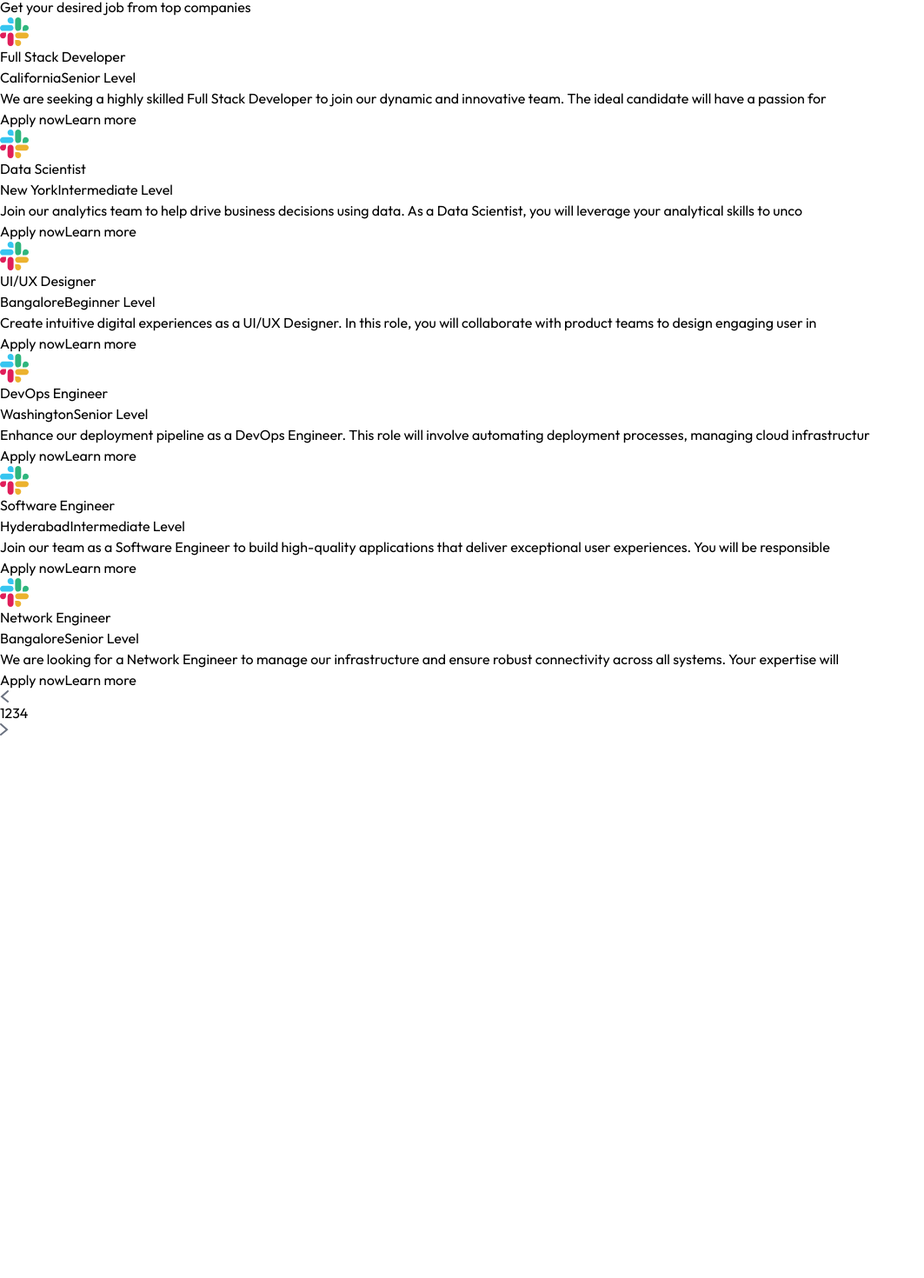
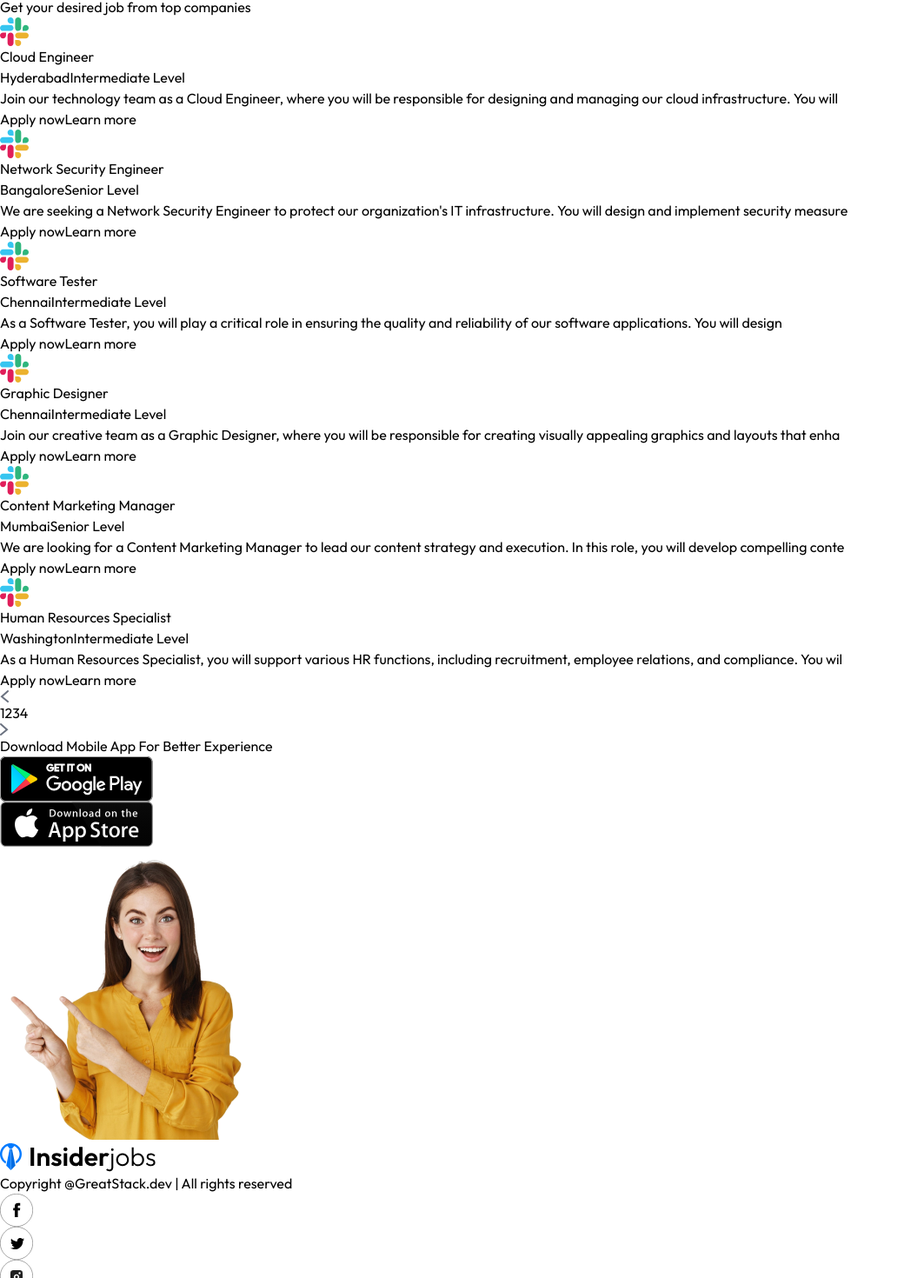
Before and after one commit to hrsthkur/job-portal, a React (Vite) app in the folder client/: page / in a window 1280 px wide. Shown: the part 1305-2775 px from the top of the page at 87% size, without its empty margins (0-1063 px from the left). Before the commit the page ends 2151 px from the top, so only its background shows below. Built offline with nearby package versions, Linux system fonts and the light colour scheme; no server answers.

Commit message:
added footer and filter functionality

```diff
--- /dev/null
+++ b/client/src/components/Appdownload.jsx
@@ -0,0 +1,26 @@
+import React from 'react'
+import { assets } from '../assets/assets'
+
+const Appdownload = () => {
+  return (
+    <div className='container px-4 2xl:px-20 mx-auto my-20'>
+        <div className='relative bg-gradient-to-r from-violet-50 to-purple-50 p-12 sm:p-24 lg:p-32 rounded-lg'>
+            <div>
+                <h1 className='text-2xl sm:text-4xl font-bold mb-8 max-w-md'>Download Mobile App For Better Experience</h1>
+                <div className='flex gap-4'>
+                    <a href="#" className='inline-block'>
+                        <img className='h-12' src={assets.play_store} alt="" />
+                    </a>
+                    <a href="#" className='inline-block'>
+                        <img className='h-12' src={assets.app_store} alt="" />
+                    </a>
+                </div>
+            </div>
+                  <img className='absolute w-80 right-0 bottom-0 mr-32 max-lg:hidden' src={assets.app_main_img} alt="" />
+        </div>
+
+    </div>
+  )
+}
+
+export default Appdownload
--- /dev/null
+++ b/client/src/components/Footer.jsx
@@ -0,0 +1,19 @@
+import React from 'react'
+import { assets } from '../assets/assets'
+
+const Footer = () => {
+  return (
+    <div className='container px-4 2xl:px-20 mx-auto flex items-center justify-between'>
+        <img src={assets.logo} alt="" />
+        <p className='flex-1 border-1 border-gray-400 px-4 text-sm text-gray-500 max-sm:hidden'>Copyright @GreatStack.dev | All rights reserved</p>
+        <div className='flex gap-2.5'>
+            <img width={38}  src={assets.facebook_icon} alt="" />
+            <img width={38} src={assets.twitter_icon} alt="" />
+            <img width={38} src={assets.instagram_icon} alt="" />
+        </div>
+
+    </div>
+  )
+}
+
+export default Footer
--- a/client/src/components/JobListing.jsx
+++ b/client/src/components/JobListing.jsx
@@ -1,125 +1,195 @@
-import React, { useContext, useState } from 'react'
-import { AppContext } from '../context/AppContext'
-import { assets, JobCategories, JobLocations } from '../assets/assets'
-import JobCards from './JobCards'
+import React, { useContext, useEffect, useState } from "react";
+import { AppContext } from "../context/AppContext";
+import { assets, JobCategories, JobLocations } from "../assets/assets";
+import JobCards from "./JobCards";
+
+const JobListing = () => {
+  const { isSearched, searchFilter, setSearchFilter, jobs } =
+    useContext(AppContext);
+  const [showFilter, setShowFilter] = useState(false);
+  const [currentPage, setCurrentPage] = useState(1);
+  const [selectedCategories, setSelectedCategories] = useState([]);
+  const [selectedLocation, setSelectedLocation] = useState([]);
+
+  const [filteredJobs, setFilteredJobs] = useState(jobs);
+
+  const handleCategoryChange = (category) => {
+    setSelectedCategories((prev) =>
+      prev.includes(category)
+        ? prev.filter((c) => c !== category)
+        : [...prev, category]
+    );
+  };
+
+  const handleLocationChange = (location) => {
+    setSelectedLocation((prev) =>
+      prev.includes(location)
+        ? prev.filter((c) => c !== location)
+        : [...prev, location]
+    );
+  };
+
+  useEffect(()=>{
+
+    const matchesCategory = job => selectedCategories.length === 0 || selectedCategories.includes(job.category)
+
+    const matchesLocation = job => selectedLocation.length === 0 || selectedLocation.includes(job.location)
+
+    const matchesTitle = job => searchFilter.title === "" || job.title.toLowerCase().includes(searchFilter.title.toLowerCase())
+
+    const matchesSearchLocation = job => searchFilter.location === "" || job.location.toLowerCase().includes(searchFilter.location.toLowerCase())
 
 
 
+    const newFilteredJobs = jobs.slice().reverse().filter(
+        job => matchesCategory(job) && matchesLocation(job) && matchesTitle(job) && matchesSearchLocation(job)
+    )
 
-const JobListing = () => {
+        setFilteredJobs(newFilteredJobs)
+        setCurrentPage(1)
 
-    const {isSearched, searchFilter, setSearchFilter , jobs} = useContext(AppContext)
-    const [showFilter,setShowFilter] = useState(false);
-    const [currentPage , setCurrentPage] = useState(1);
-
+  },[jobs,selectedCategories,selectedLocation,searchFilter])
 
   return (
-    <div className='container 2xl:px-20 mx-auto flex flex-col lg:flex-row max-lg:space-y-8 py-8'>
-
+    <div className="container 2xl:px-20 mx-auto flex flex-col lg:flex-row max-lg:space-y-8 py-8">
       {/* sidebar */}
-        <div className='w-full lg:w-1/4 bg-white px-4'>
+      <div className="w-full lg:w-1/4 bg-white px-4">
         {/* Search filter from Hero component */}
-            {
-
-            isSearched && (searchFilter.title !== "" || searchFilter.location !== "") &&
-            (<>
-            <h3 className='font-medium text-lg mb-4'>Current Search</h3>
-            <div className='mb-4 text-gray-600'>
-                { searchFilter.title && (
-                    <span className='inline-flex items-center gap-2.5 bg-blue-50 border border-blue-200 px-4 py-1.5 rounded'>
+        {isSearched &&
+          (searchFilter.title !== "" || searchFilter.location !== "") && (
+            <>
+              <h3 className="font-medium text-lg mb-4">Current Search</h3>
+              <div className="mb-4 text-gray-600">
+                {searchFilter.title && (
+                  <span className="inline-flex items-center gap-2.5 bg-blue-50 border border-blue-200 px-4 py-1.5 rounded">
                     {searchFilter.title}
-                        <img onClick={() => setSearchFilter(prev => ({...prev,title: ""}))} src={assets.cross_icon} alt="" className='cursor-pointer'/>
-
+                    <img
+                      onClick={() =>
+                        setSearchFilter((prev) => ({ ...prev, title: "" }))
+                      }
+                      src={assets.cross_icon}
+                      alt=""
+                      className="cursor-pointer"
+                    />
                   </span>
                 )}
 
                 {searchFilter.location && (
-                    <span className='ml-2 inline-flex items-center gap-2.5 bg-red-50 border border-red-200 px-4 py-1.5 rounded'>
+                  <span className="ml-2 inline-flex items-center gap-2.5 bg-red-50 border border-red-200 px-4 py-1.5 rounded">
                     {searchFilter.location}
-                         <img onClick={() => setSearchFilter(prev => ({...prev,location: ""}))} src={assets.cross_icon} alt="" className='cursor-pointer'/>
-
+                    <img
+                      onClick={() =>
+                        setSearchFilter((prev) => ({ ...prev, location: "" }))
+                      }
+                      src={assets.cross_icon}
+                      alt=""
+                      className="cursor-pointer"
+                    />
                   </span>
-
                 )}
               </div>
+            </>
+          )}
 
-            </>
-            )
-        }
-
-        <button onClick={() => setShowFilter(prev => !prev )} className='px-6 py-1.5 rounded border border-gray-400 lg:hidden'>
+        <button
+          onClick={() => setShowFilter((prev) => !prev)}
+          className="px-6 py-1.5 rounded border border-gray-400 lg:hidden"
+        >
           {showFilter ? "Close" : "Filters"}
         </button>
 
         {/* search by filter */}
         <div className={showFilter ? "" : "max-lg:hidden"}>
-            <h4 className='font-medium text-lg py-4'>Search by filter</h4>
-            <ul className='space-y-4 text-gray-600'>
-                {
-                    JobCategories.map((category,index)=> (
-                        <li className='flex gap-3 items-center' key={index}>
-                            <input className='scale-125' type="checkbox" name="" id="" />
+          <h4 className="font-medium text-lg py-4">Search by filter</h4>
+          <ul className="space-y-4 text-gray-600">
+            {JobCategories.map((category, index) => (
+              <li className="flex gap-3 items-center" key={index}>
+                <input
+                  className="scale-125"
+                  type="checkbox"
+                  onChange={() => handleCategoryChange(category)}
+                  checked={selectedCategories.includes(category)}
+                />
                 {category}
-
-
               </li>
-                    ))
-                }
+            ))}
           </ul>
         </div>
 
         {/* search by location */}
         <div className={showFilter ? "" : "max-lg:hidden"}>
-            <h4 className='pt-14 font-medium text-lg py-4'>Search by location</h4>
-            <ul className='space-y-4 text-gray-600'>
-                {
-                    JobLocations.map((location,index)=> (
-                        <li className='flex gap-3 items-center' key={index}>
-                            <input className='scale-125' type="checkbox" name="" id="" />
+          <h4 className="pt-14 font-medium text-lg py-4">Search by location</h4>
+          <ul className="space-y-4 text-gray-600">
+            {JobLocations.map((location, index) => (
+              <li className="flex gap-3 items-center" key={index}>
+                <input
+                  className="scale-125"
+                  type="checkbox"
+                  onChange={() => handleLocationChange(location)}
+                  checked={selectedLocation.includes(location)}
+                />
                 {location}
-
-
               </li>
-                    ))
-                }
+            ))}
           </ul>
         </div>
       </div>
 
       {/* Job Listings */}
-        <section className='w-full lg:w-3/4 text-gray-800 max-lg:px-4'>
-            <h3 className='font-medium text-3xl py-2' id='job-lists'>Latest Jobs</h3>
-            <p className='mb-8'>Get your desired job from top companies</p>
-            <div className='grid grid-cols-1 sm:grid-cols-2 xl:grid-cols-3 gap-4'>
-                {jobs.slice((currentPage-1)*6,currentPage*6).map((job,index)=>(
+      <section className="w-full lg:w-3/4 text-gray-800 max-lg:px-4">
+        <h3 className="font-medium text-3xl py-2" id="job-lists">
+          Latest Jobs
+        </h3>
+        <p className="mb-8">Get your desired job from top companies</p>
+        <div className="grid grid-cols-1 sm:grid-cols-2 xl:grid-cols-3 gap-4">
+          {filteredJobs
+            .slice((currentPage - 1) * 6, currentPage * 6)
+            .map((job, index) => (
               <JobCards key={index} job={job}></JobCards>
             ))}
-
         </div>
 
         {jobs.length > 0 && (
-                <div className='flex items-center justify-center space-x-2 mt-10'>
+          <div className="flex items-center justify-center space-x-2 mt-10">
             <a href="#job-lists">
-                        <img onClick={() => setCurrentPage(Math.max(currentPage-1,1))} src={assets.left_arrow_icon} alt="" />
+              <img
+                onClick={() => setCurrentPage(Math.max(currentPage - 1, 1))}
+                src={assets.left_arrow_icon}
+                alt=""
+              />
             </a>
-                    {Array.from({length:Math.ceil(jobs.length/6)}).map((_,index)=> (
-                    <a href='#job-lists'>
-                        <button onClick={() => setCurrentPage(index + 1)} className= {`w-10 h-10 flex items-center justify-center border border-gray-300 rounded ${currentPage === index + 1 ? 'bg-blue-100 text-blue-500' : 'text-gray-500'} `}>{index + 1}</button>
+            {Array.from({ length: Math.ceil(jobs.length / 6) }).map(
+              (_, index) => (
+                <a href="#job-lists">
+                  <button
+                    onClick={() => setCurrentPage(index + 1)}
+                    className={`w-10 h-10 flex items-center justify-center border border-gray-300 rounded ${
+                      currentPage === index + 1
+                        ? "bg-blue-100 text-blue-500"
+                        : "text-gray-500"
+                    } `}
+                  >
+                    {index + 1}
+                  </button>
                 </a>
-
-
-                    ))}
+              )
+            )}
             <a href="#job-lists">
-                        <img onClick={() => setCurrentPage(Math.min(currentPage+1,Math.ceil(jobs.length/6)))}  src={assets.right_arrow_icon} alt="" />
+              <img
+                onClick={() =>
+                  setCurrentPage(
+                    Math.min(currentPage + 1, Math.ceil(jobs.length / 6))
+                  )
+                }
+                src={assets.right_arrow_icon}
+                alt=""
+              />
             </a>
-
-
           </div>
         )}
       </section>
+    </div>
+  );
+};
 
-    </div>
-  )
-}
-
-export default JobListing
+export default JobListing;
--- a/client/src/pages/Home.jsx
+++ b/client/src/pages/Home.jsx
@@ -2,6 +2,8 @@
 import Navbar from '../components/Navbar'
 import Hero from '../components/Hero'
 import JobListing from '../components/JobListing'
+import Appdownload from '../components/Appdownload'
+import Footer from '../components/Footer'
 
 const Home = () => {
   return (
@@ -9,6 +11,8 @@
       <Navbar/>
       <Hero />
       <JobListing />
+      <Appdownload />
+      <Footer></Footer>
 
     </div>
   )
```
Lines whose indentation alone changed are shown as unchanged.
